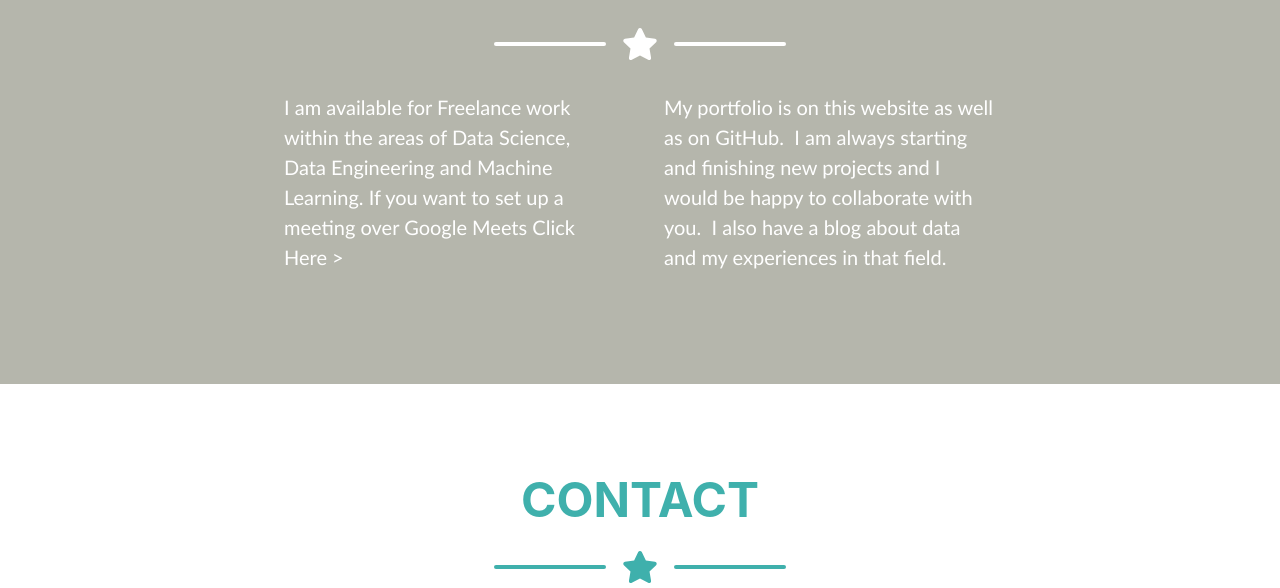
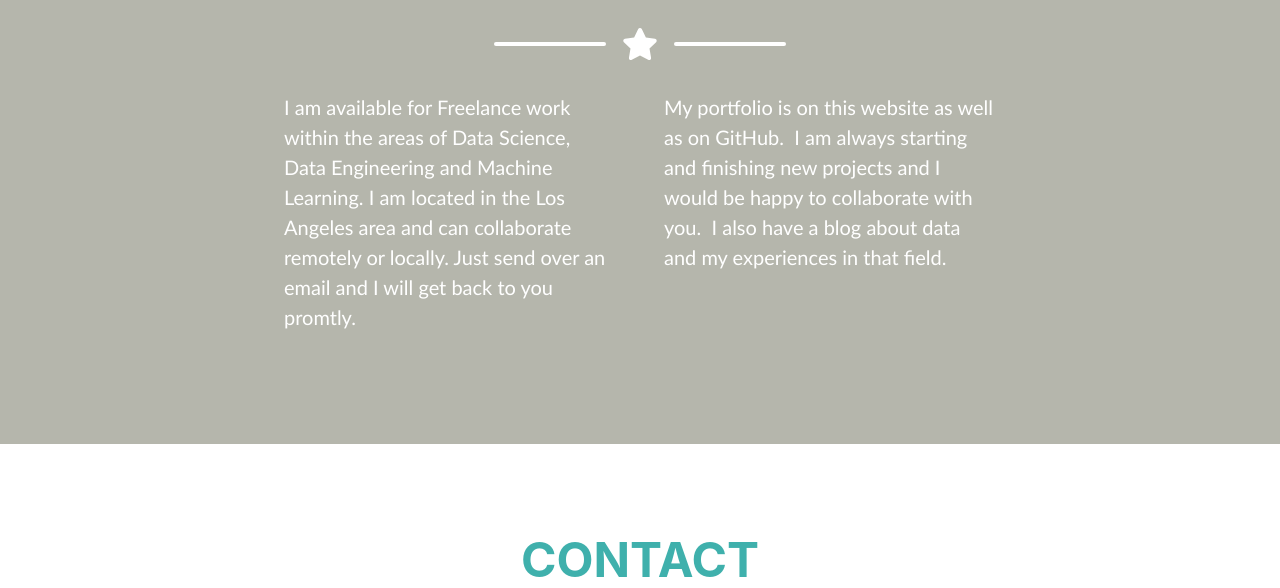
Before and after one commit to AymanSulaiman/Personal_Website, a Flask app: page / in a window 1280 px wide. Shown: the part 1917-2505 px from the top of the page. Run offline with Flask 2, Linux system fonts and the light colour scheme; some libraries are stand-ins or nearby versions; some web fonts are replaced.

Commit message:
changed part of the freelance section

```diff
--- a/templates/index.html
+++ b/templates/index.html
@@ -211,7 +211,7 @@
                 <!-- About Section Content-->
                 <div class="row">
                     <div class="col-lg-4 ml-auto">
-                        <p class="pre-wrap lead">I am available for Freelance work within the areas of Data Science, Data Engineering and Machine Learning. If you want to set up a meeting over Google Meets <a herf="https://calendly.com/saymansulaiman" target="_blank">Click Here </a>></p>
+                        <p class="pre-wrap lead">I am available for Freelance work within the areas of Data Science, Data Engineering and Machine Learning. I am located in the Los Angeles area and can collaborate remotely or locally. Just send over an email and I will get back to you promtly.</p>
                     </div>
                     <div class="col-lg-4 mr-auto">
                         <p class="pre-wrap lead">My portfolio is on this website as well as on GitHub.  I am always starting and finishing new projects and I would be happy to collaborate with you.  I also have a blog about data and my experiences in that field.</p>
```
